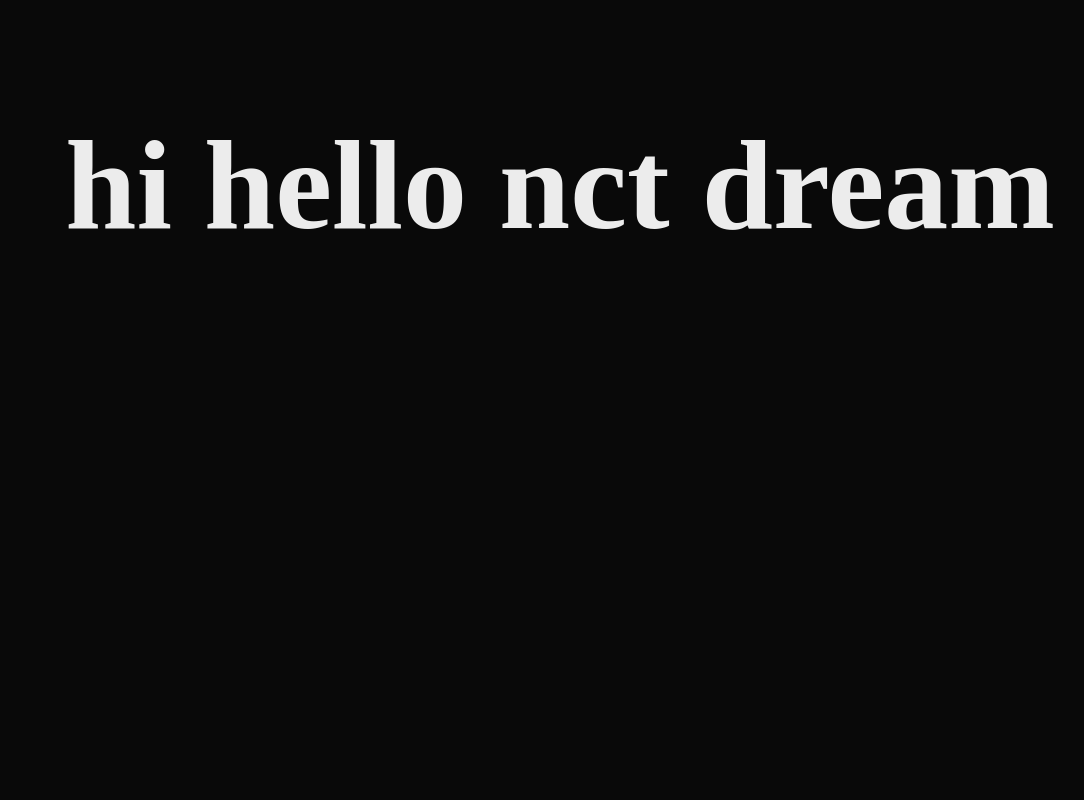
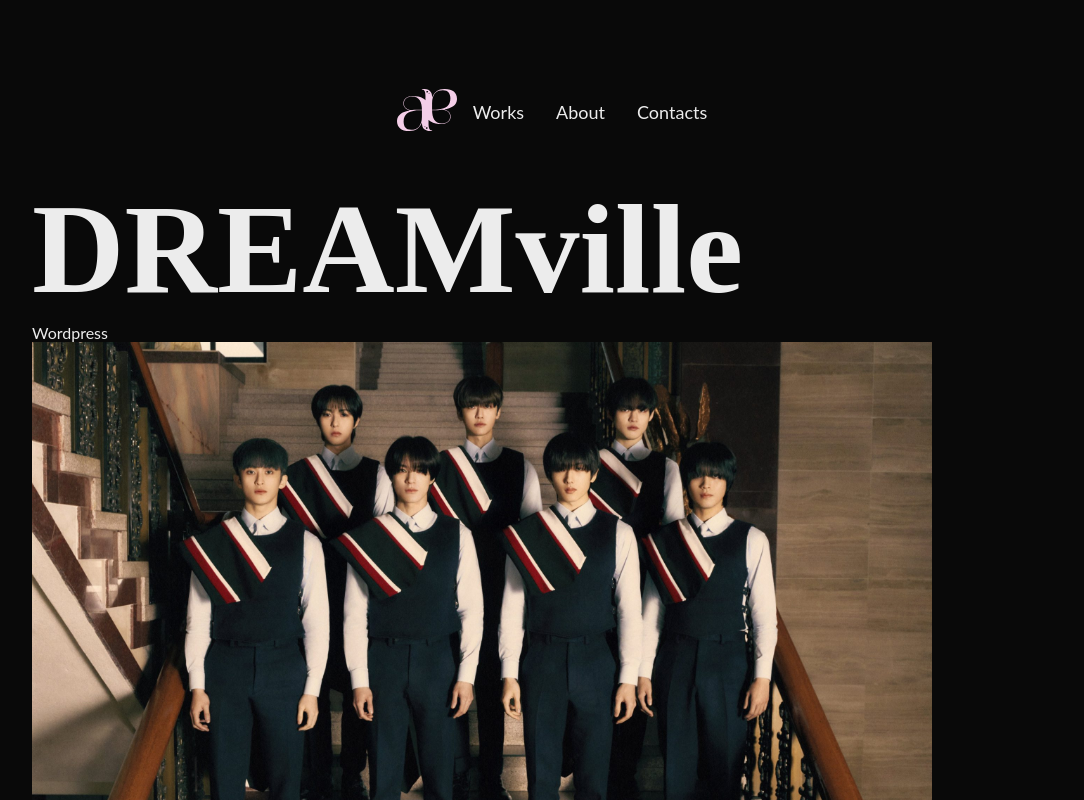
Before and after one commit to arabella-a/arabella-alegria, a Next.js app: page /pages/NCTDREAM in a window 1280 px wide. Shown: the top 800 px of the page, without its empty margins (80-1164 px from the left). Built offline with nearby package versions, Linux system fonts and the light colour scheme.

Commit message:
add description and image

```diff
--- a/src/app/pages/NCTDREAM/page.js
+++ b/src/app/pages/NCTDREAM/page.js
@@ -1,11 +1,23 @@
 import styles from "./nctDream.module.css";
+import Header from "@/app/components/Header/Header";
+import Image from "next/image";
 
 export default function NCTDREAM() {
     return (
         <>
             <div className={styles.page}>
+                <Header/>
                 <main className={styles.main}>
-                    <h1> hi hello nct dream </h1>
+                    <h1>DREAMville</h1>
+                    <p>Wordpress</p>
+                    <Image
+                        src="/nctdream_bnw.jpeg"
+                        height={600}
+                        width={900}
+                        alt=""
+                    />
+                    <p>DREAMville is a platform dedicated to introducing NCT Dream to both new and longtime fans. It offers everything that newcomers need to dive into their world, from inspiring milestones and achievements to their story of their journey as artists. Beyond their music and discography, DREAMvile also highlights each member, providing a deeper connection to the group and their history.
+                    </p>
                 </main>
             </div>
         </>
```
Also changed, not shown: public/nctdream_banner.jpeg (added).
